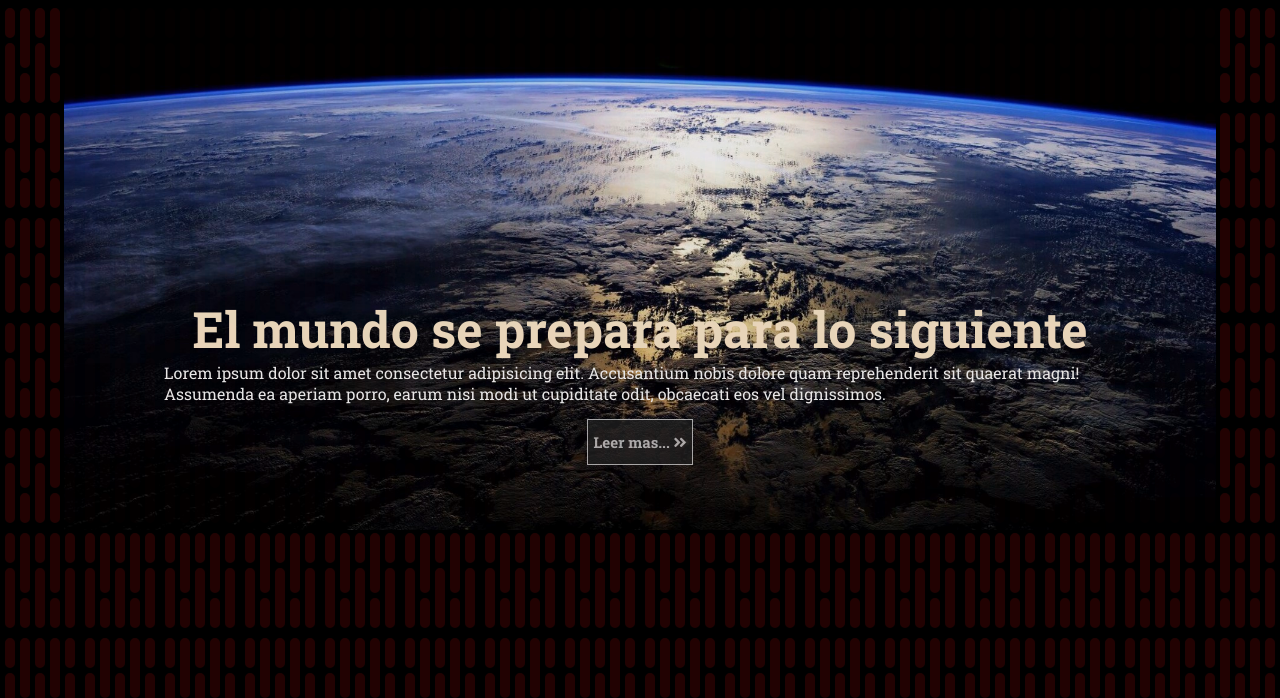
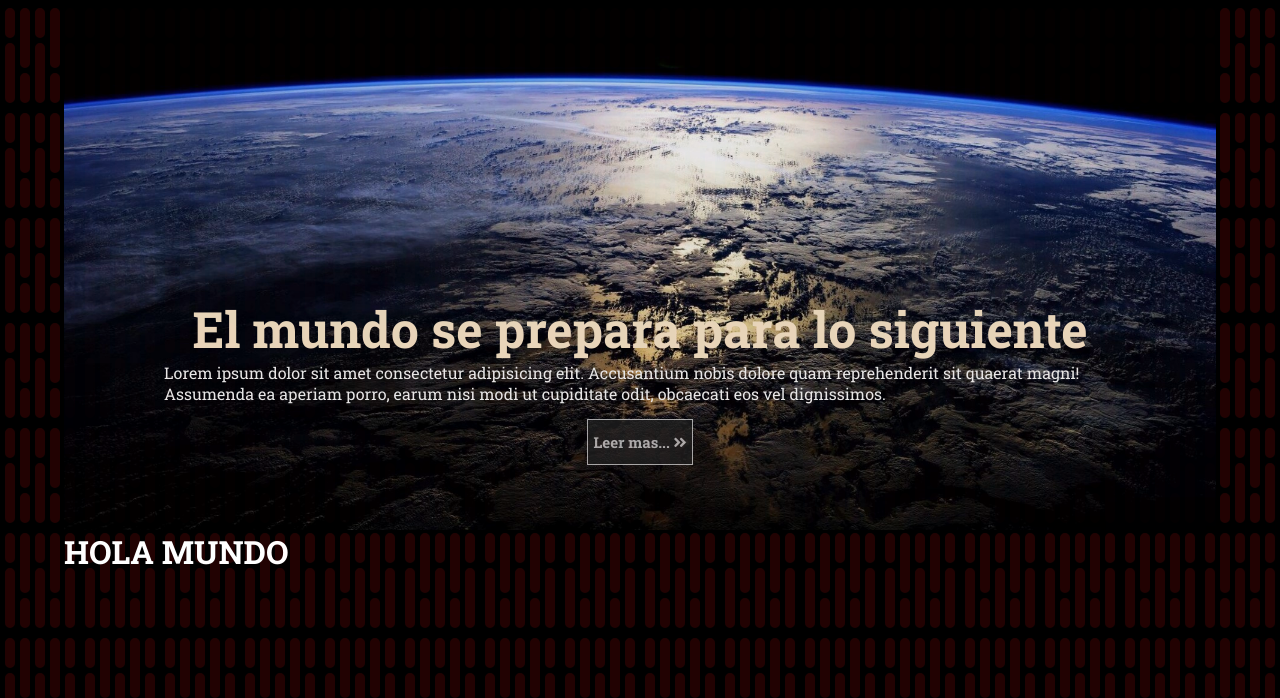
Before and after one commit to germanruzca2/WebPage, a plain HTML site: page index.html in a window 1280 px wide. Shown: the part 102-800 px from the top of the page. Drawn offline with Linux system fonts and the light colour scheme.

Commit message:
Prueba de retoceso de commits

```diff
--- a/index.html
+++ b/index.html
@@ -53,9 +53,7 @@
             <a href="#" class="btn">Leer mas... <i class="fas fa-angle-double-right"></i> </a>
         </header>
 
-        <div>
-
-        </div>
+        <h1>HOLA MUNDO</h1>
     </div>
 </body>
 </html>
```
